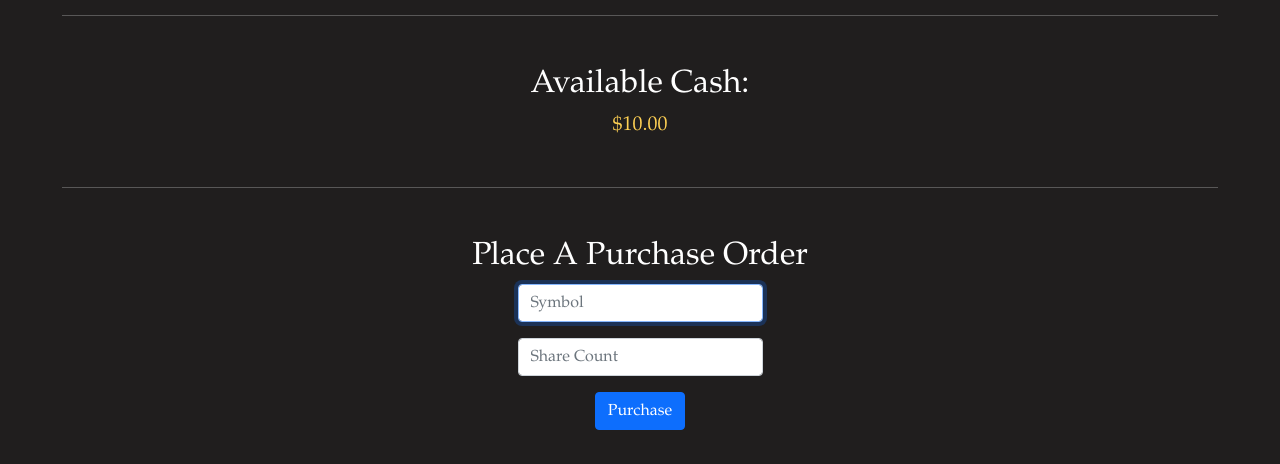
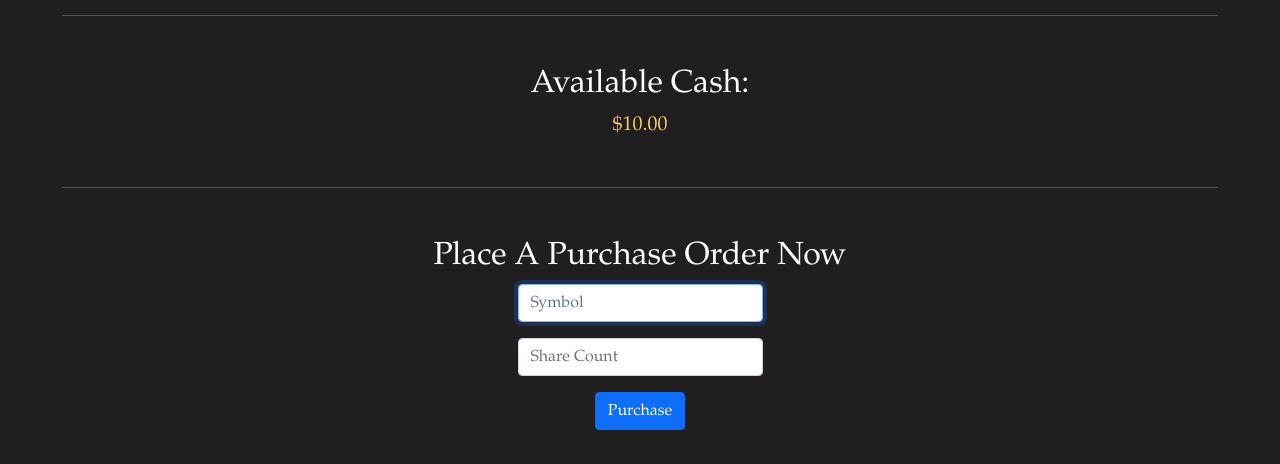
Before and after one commit to amaanjaved1/stockme.io, a Flask app: template templates/quoted.html in a window 1280 px wide. Shown: the part 391-855 px from the top of the page. Run offline with Flask 2, Linux system fonts and the light colour scheme; the template is opened without the code that fills it: most values are stand-ins (such as "Sample title", 1, 10 or a date in 2020); some libraries are stand-ins or nearby versions.

Commit message:
Update quoted.html

```diff
--- a/templates/quoted.html
+++ b/templates/quoted.html
@@ -15,7 +15,7 @@
     <h2>Available Cash:</h2>
     <h5 class="quote_results"> {{cash["cash"] | usd}}</h5>
     <hr style = "margin: 50px;">
-    <h2>Place A Purchase Order</h2>
+    <h2>Place A Purchase Order Now</h2>
     <form action="/buy" method="post">
         <div class="mb-3">
             <input autocomplete="off" autofocus class="form-control mx-auto w-auto" id="symbol" name="symbol" type="text" placeholder="Symbol">
```
